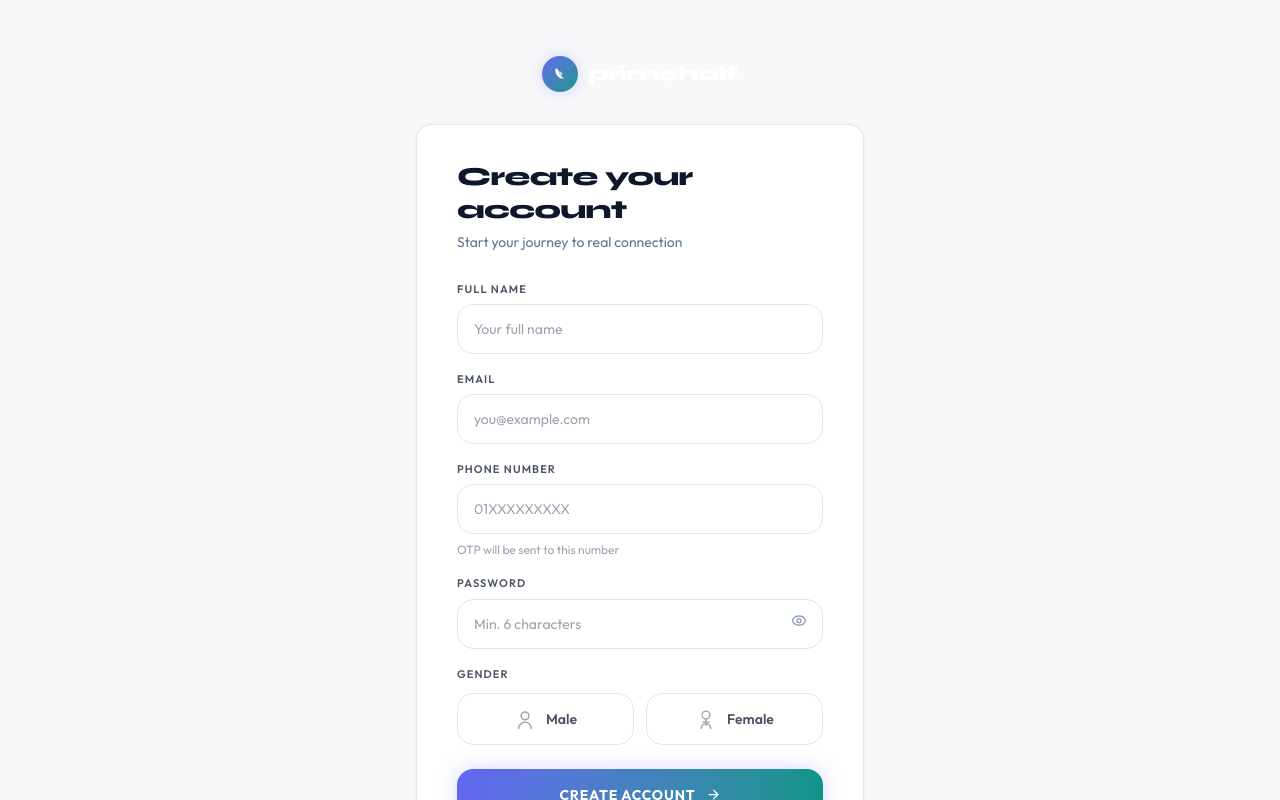
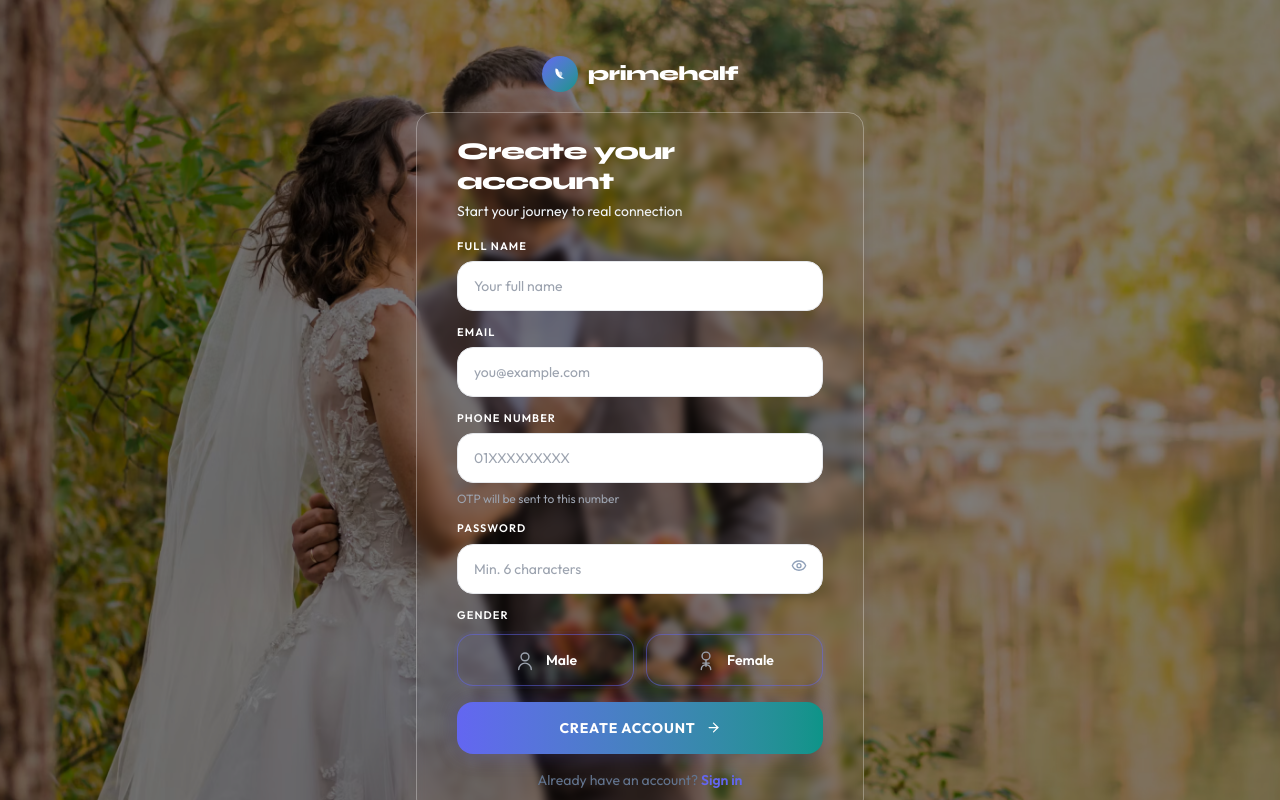
Before and after one commit to InnoBiz-Consultancy-Service/shadimate-client, a Next.js app: page /registration in a window 1280 px wide. Shown: the top 800 px of the page. Built offline with nearby package versions, Linux system fonts and the light colour scheme.

Commit message:
Added Background image on registration and login page

```diff
--- a/src/components/auth/Registration.tsx
+++ b/src/components/auth/Registration.tsx
@@ -34,13 +34,11 @@ export default function RegisterPage() {
     registerAction,
     initialState,
   );
-
   const countdown = useCountdown(0);
 
   useEffect(() => {
-    if (state.retryAfter && state.retryAfter > 0) {
+    if (state.retryAfter && state.retryAfter > 0)
       countdown.start(state.retryAfter);
-    }
   }, [state.retryAfter, countdown]);
 
   const toastData = (() => {
@@ -55,9 +53,10 @@ export default function RegisterPage() {
     return null;
   })();
 
-  const handleToastClose = useCallback(() => {
-    setToastDismissedFor(state);
-  }, [state]);
+  const handleToastClose = useCallback(
+    () => setToastDismissedFor(state),
+    [state],
+  );
 
   useEffect(() => {
     if (!state.success || !state.phone) return;
@@ -78,16 +77,16 @@ export default function RegisterPage() {
       )}
 
       <PageShell>
-        <div className="animate-[fadeUp_0.55s_ease_0.05s_both] mb-8 z-10">
+        <div className="animate-[fadeUp_0.55s_ease_0.05s_both] mb-5 z-10">
           <Logo />
         </div>
 
-        <GlassCard className="relative z-10 w-full max-w-md px-8 py-9 md:px-10">
-          <div className="animate-[fadeUp_0.55s_ease_0.1s_both] mb-7">
-            <h1 className="font-syne text-slate-900 font-extrabold text-[26px] tracking-tight leading-tight mb-1.5">
+        <GlassCard className="relative z-10 w-full max-w-md px-8 py-6 md:px-10">
+          <div className="animate-[fadeUp_0.55s_ease_0.1s_both] mb-4">
+            <h1 className="font-syne text-white font-extrabold text-[24px] tracking-tight leading-tight mb-1">
               Create your account
             </h1>
-            <p className="text-slate-500 text-sm">
+            <p className="text-slate-100 text-sm">
               Start your journey to real connection
             </p>
           </div>
@@ -100,10 +99,9 @@ export default function RegisterPage() {
             />
           )}
 
-          <form action={formAction} className="flex flex-col gap-4">
+          <form action={formAction} className="flex flex-col gap-3">
             <input type="hidden" name="gender" value={gender} />
 
-            <div className="animate-[fadeUp_0.55s_ease_0.15s_both]">
             <Input
               label="Full Name"
               name="name"
@@ -113,8 +111,7 @@ export default function RegisterPage() {
               autoComplete="name"
               error={state.errors?.name}
             />
-            </div>
-            <div className="animate-[fadeUp_0.55s_ease_0.2s_both]">
+
             <Input
               label="Email"
               name="email"
@@ -125,8 +122,7 @@ export default function RegisterPage() {
               autoComplete="email"
               error={state.errors?.email}
             />
-            </div>
-            <div className="animate-[fadeUp_0.55s_ease_0.25s_both]">
+
             <Input
               label="Phone Number"
               name="phone"
@@ -138,8 +134,7 @@ export default function RegisterPage() {
               hint="OTP will be sent to this number"
               error={state.errors?.phone}
             />
-            </div>
-            <div className="animate-[fadeUp_0.55s_ease_0.25s_both]">
+
             <PasswordInput
               name="password"
               value={password}
@@ -148,31 +143,32 @@ export default function RegisterPage() {
               placeholder="Min. 6 characters"
               error={state.errors?.password}
             />
-            </div>
-            <div className="animate-[fadeUp_0.55s_ease_0.3s_both]">
+
             <GenderSelector
               value={gender}
               onChange={(g) => setGender(g)}
               error={state.errors?.gender}
             />
-            </div>
 
-            <div className="animate-[fadeUp_0.55s_ease_0.35s_both] mt-2">
             <GradientButton
               type="submit"
               fullWidth
               loading={isPending}
               disabled={countdown.isActive}
               loadingText="Creating account..."
+              className="mt-1"
             >
-                {countdown.isActive ? `Wait ${countdown.formatted}` : (
-                  <>CREATE ACCOUNT <ArrowRight size={15} /></>
+              {countdown.isActive ? (
+                `Wait ${countdown.formatted}`
+              ) : (
+                <>
+                  CREATE ACCOUNT <ArrowRight size={15} />
+                </>
               )}
             </GradientButton>
-            </div>
           </form>
 
-          <p className="animate-[fadeUp_0.55s_ease_0.35s_both] text-center text-slate-500 text-sm mt-6">
+          <p className="text-center text-slate-500 text-sm mt-4">
             Already have an account?{" "}
             <Link
               href="/login"
--- a/src/components/ui/GenderSelector.tsx
+++ b/src/components/ui/GenderSelector.tsx
@@ -10,23 +10,56 @@ interface GenderSelectorProps {
 
 const ManSVG = ({ active }: { active: boolean }) => (
   <svg width="22" height="22" viewBox="0 0 28 28" fill="none">
-    <circle cx="14" cy="10" r="5" stroke={active ? "var(--color-brand)" : "var(--color-text-muted)"} strokeWidth="1.8" />
-    <path d="M6 26c0-4.418 3.582-8 8-8s8 3.582 8 8" stroke={active ? "var(--color-brand)" : "var(--color-text-muted)"} strokeWidth="1.8" strokeLinecap="round" />
+    <circle
+      cx="14"
+      cy="10"
+      r="5"
+      stroke={active ? "var(--color-brand)" : "var(--color-text-muted)"}
+      strokeWidth="1.8"
+    />
+    <path
+      d="M6 26c0-4.418 3.582-8 8-8s8 3.582 8 8"
+      stroke={active ? "var(--color-brand)" : "var(--color-text-muted)"}
+      strokeWidth="1.8"
+      strokeLinecap="round"
+    />
   </svg>
 );
 
 const WomanSVG = ({ active }: { active: boolean }) => (
   <svg width="22" height="22" viewBox="0 0 28 28" fill="none">
-    <circle cx="14" cy="9" r="5" stroke={active ? "var(--color-brand)" : "var(--color-text-muted)"} strokeWidth="1.8" />
-    <path d="M14 14v8M10 18h8" stroke={active ? "var(--color-brand)" : "var(--color-text-muted)"} strokeWidth="1.8" strokeLinecap="round" />
-    <path d="M8 26c0-3.314 2.686-6 6-6s6 2.686 6 6" stroke={active ? "var(--color-brand)" : "var(--color-text-muted)"} strokeWidth="1.8" strokeLinecap="round" />
+    <circle
+      cx="14"
+      cy="9"
+      r="5"
+      stroke={active ? "var(--color-brand)" : "var(--color-text-muted)"}
+      strokeWidth="1.8"
+    />
+    <path
+      d="M14 14v8M10 18h8"
+      stroke={active ? "var(--color-brand)" : "var(--color-text-muted)"}
+      strokeWidth="1.8"
+      strokeLinecap="round"
+    />
+    <path
+      d="M8 26c0-3.314 2.686-6 6-6s6 2.686 6 6"
+      stroke={active ? "var(--color-brand)" : "var(--color-text-muted)"}
+      strokeWidth="1.8"
+      strokeLinecap="round"
+    />
   </svg>
 );
 
-export default function GenderSelector({ value, onChange, error }: GenderSelectorProps) {
+export default function GenderSelector({
+  value,
+  onChange,
+  error,
+}: GenderSelectorProps) {
   return (
     <div>
-      <p className={`font-outfit ${dt.inputLabel} mb-2.5 ${error ? "text-red-500" : ""}`}>
+      <p
+        className={`font-outfit text-white ${dt.inputLabel} mb-2.5 ${error ? "text-red-500" : ""}`}
+      >
         Gender
       </p>
       <div className="flex gap-3">
@@ -39,22 +72,42 @@ export default function GenderSelector({ value, onChange, error }: GenderSelecto
             style={{
               borderColor: error
                 ? "rgba(239,68,68,0.4)"
-                : value === g
+                : value !== g
                   ? "rgb(from var(--color-brand) r g b / 0.5)"
                   : "var(--color-border)",
-              boxShadow: value === g ? "0 0 0 3px rgb(from var(--color-brand) r g b / 0.06)" : "none",
-              background: value === g ? "rgb(from var(--color-brand) r g b / 0.04)" : "var(--color-surface-card)",
+
+              boxShadow:
+                value !== g
+                  ? "0 0 0 3px rgb(from var(--color-brand) r g b / 0.06)"
+                  : "none",
+
+              background:
+                value !== g
+                  ? "rgb(from var(--color-brand) r g b / 0.04)"
+                  : "var(--color-surface-card)",
             }}
           >
-            {g === "male" ? <ManSVG active={value === "male"} /> : <WomanSVG active={value === "female"} />}
-            <span className={`text-sm font-semibold capitalize ${value === g ? "text-brand" : dt.textSecondary}`}>
+            {g === "male" ? (
+              <ManSVG active={value === "male"} />
+            ) : (
+              <WomanSVG active={value === "female"} />
+            )}
+            <span
+              className={`text-sm font-semibold capitalize ${
+                value !== g ? "text-white" : dt.textSecondary
+              }`}
+            >
               {g}
             </span>
           </button>
         ))}
       </div>
       {error && (
-        <p className={`${dt.inputError} text-xs mt-1.5 animate-[fadeIn_0.2s_ease]`}>{error}</p>
+        <p
+          className={`${dt.inputError} text-xs mt-1.5 animate-[fadeIn_0.2s_ease]`}
+        >
+          {error}
+        </p>
       )}
     </div>
   );
--- a/src/components/ui/GlassCard.tsx
+++ b/src/components/ui/GlassCard.tsx
@@ -1,13 +1,16 @@
-import { dt } from "@/lib/design-tokens";
-
 interface GlassCardProps {
   children: React.ReactNode;
   className?: string;
 }
 
-export default function GlassCard({ children, className = "" }: GlassCardProps) {
+export default function GlassCard({
+  children,
+  className = "",
+}: GlassCardProps) {
   return (
-    <div className={`${dt.card} ${className}`}>
+    <div
+      className={`bg-transparent backdrop-blur-xs rounded-2xl border border-white/30 shadow-xl ${className}`}
+    >
       {children}
     </div>
   );
--- a/src/components/ui/Input.tsx
+++ b/src/components/ui/Input.tsx
@@ -34,7 +34,7 @@ export default function Input({
 
   return (
     <div className="flex flex-col gap-1.5">
-      <label htmlFor={name} className={`font-outfit ${dt.inputLabel}`}>
+      <label htmlFor={name} className={`font-outfit text-white ${dt.inputLabel}`}>
         {label}
       </label>
       <div className="relative">
--- a/src/components/ui/PageShell.tsx
+++ b/src/components/ui/PageShell.tsx
@@ -1,15 +1,33 @@
-import { dt } from "@/lib/design-tokens";
 
 interface PageShellProps {
   children: React.ReactNode;
   className?: string;
 }
 
-export default function PageShell({ children, className = "" }: PageShellProps) {
+export default function PageShell({
+  children,
+  className = "",
+}: PageShellProps) {
   return (
-    <div className={`font-outfit relative min-h-screen w-full flex flex-col items-center justify-center px-5 py-14 ${dt.page} ${className}`}>
-      {children}
-      <p className={`mt-6 z-10 ${dt.textMuted} text-xs`}>
+    <div
+      className={`font-outfit relative min-h-screen w-full flex flex-col items-center justify-center px-5 py-14 ${className}`}
+      style={{
+        backgroundImage: "url('/images/auth-bg.avif')",
+        backgroundSize: "cover",
+        backgroundPosition: "center",
+        backgroundRepeat: "no-repeat",
+        backgroundAttachment: "fixed",
+      }}
+    >
+      {/* Dark overlay - form readable রাখার জন্য */}
+      <div className="absolute inset-0 bg-black/50" />
+
+      {/* Content */}
+      <div className="relative z-10 flex flex-col items-center w-full">
+        {children}
+      </div>
+
+      <p className={`mt-6 z-10 relative text-white/60 text-xs`}>
         © {new Date().getFullYear()} primehalf · Privacy Policy · Terms
       </p>
     </div>
```
Also changed, not shown: src/components/auth/Login.tsx (+12 -12 lines), public/images/auth-bg.avif (added). Lines whose indentation alone changed are shown as unchanged.
